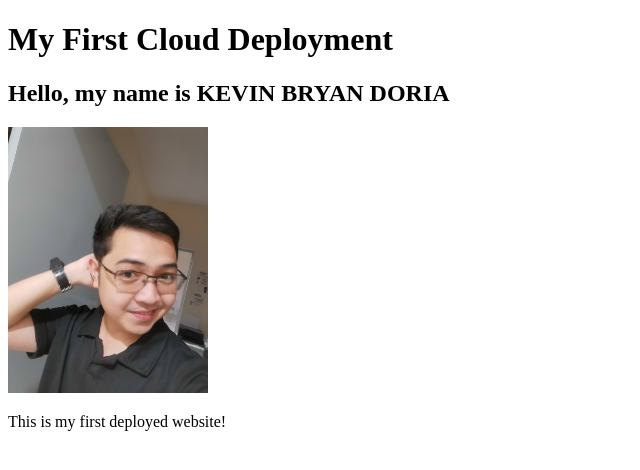
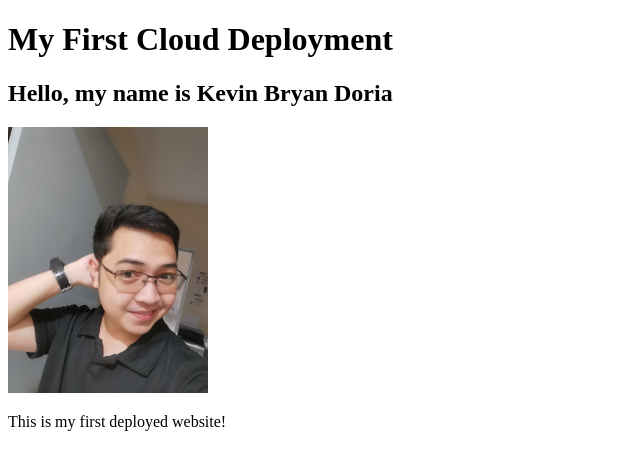
Before and after one commit to kevinbryandoria/Cloud-DevOps-Basics-Output, a plain HTML site: page index.html in a window 1280 px wide. Shown: the whole page, without its empty margins (0-640 px from the left). Drawn offline with Linux system fonts and the light colour scheme.

Commit message:
Update index.html

```diff
--- a/index.html
+++ b/index.html
@@ -7,7 +7,7 @@
 
 	<body>
 		<h1>My First Cloud Deployment</h1>
-		<h2>Hello, my name is KEVIN BRYAN DORIA</h2>
+		<h2>Hello, my name is Kevin Bryan Doria</h2>
 		<img src="Bryy Photo.jpg" width="200"/>
 		<p>This is my first deployed website!</p>
 	</body>
```
